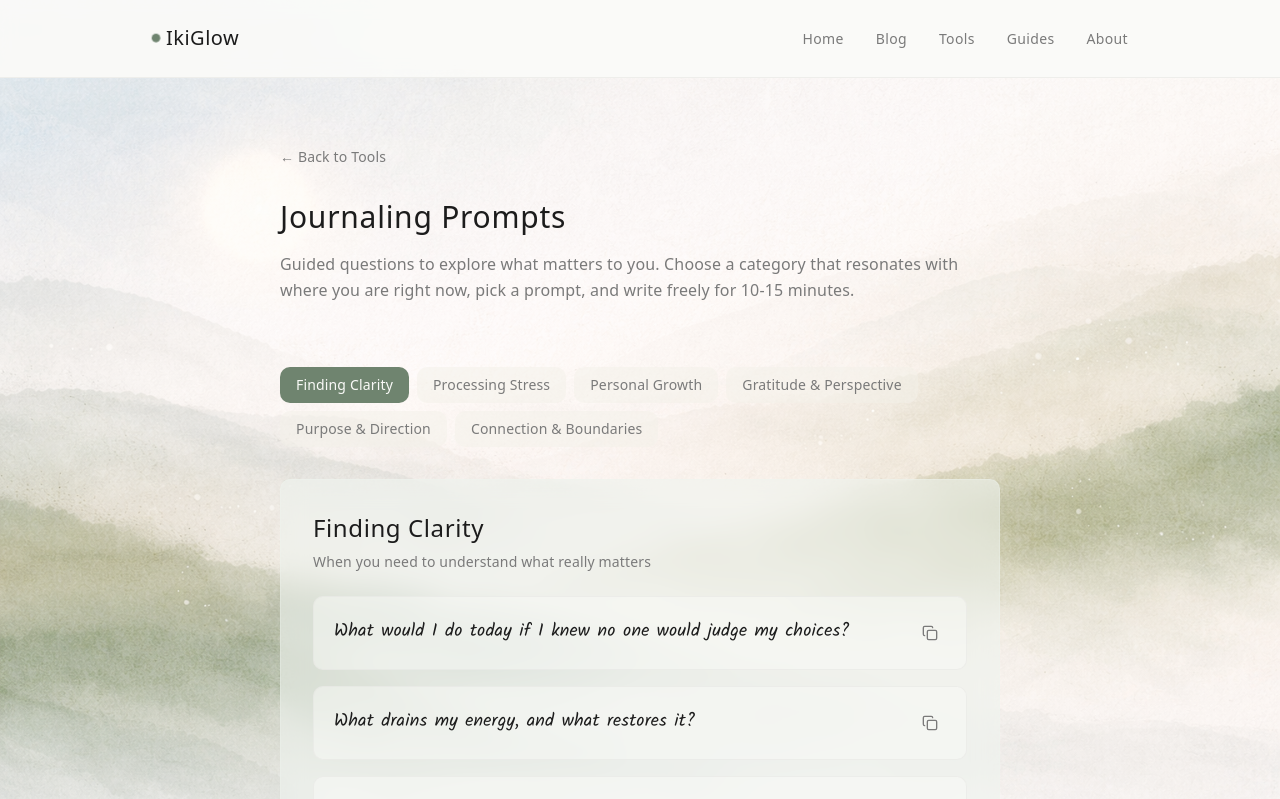
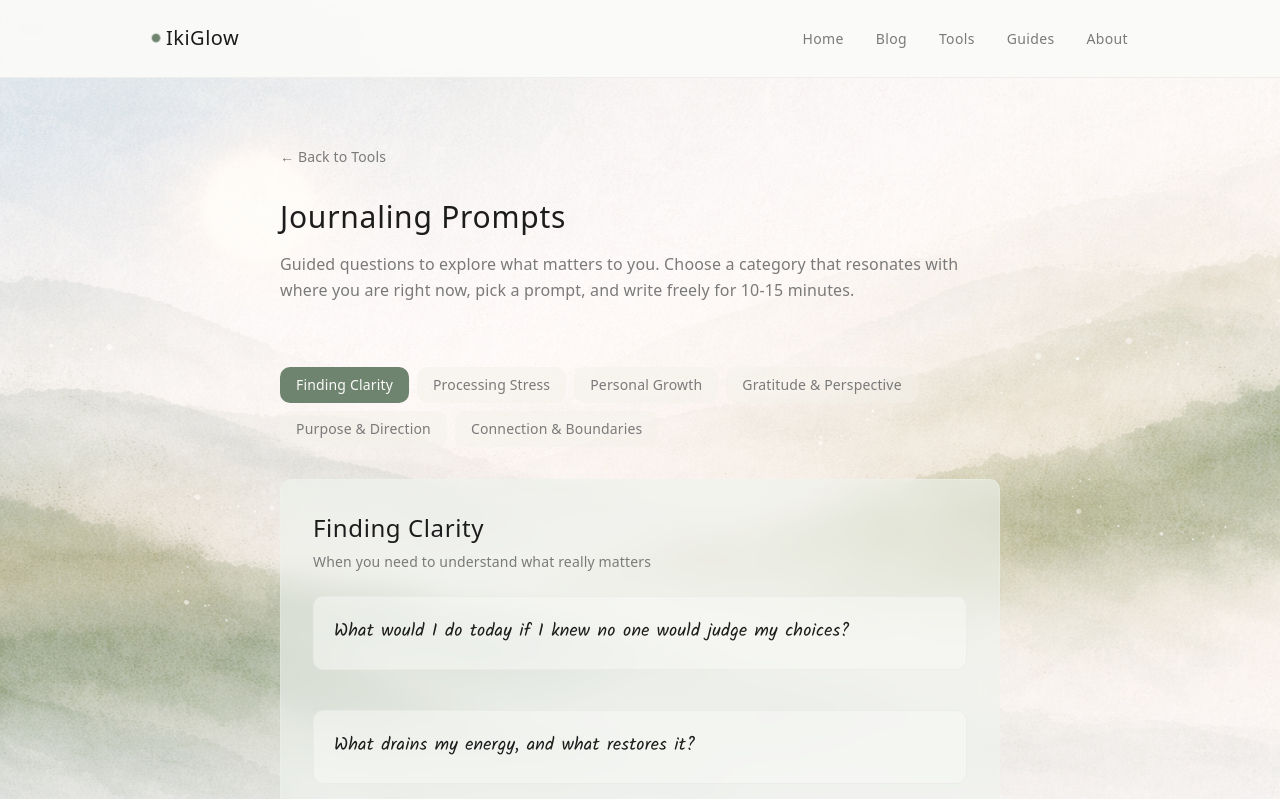
Before and after one commit to vibbs/ikiglow-marketing, a Next.js app: page /exercises/journaling in a window 1280 px wide. Shown: the top 799 px of the page. Built offline with nearby package versions, Linux system fonts and the light colour scheme.

Commit message:
refactor: adjust spacing and transition effects in JournalingPage component

```diff
--- a/src/app/exercises/journaling/page.tsx
+++ b/src/app/exercises/journaling/page.tsx
@@ -113,8 +113,8 @@ export default function JournalingPage() {
                             key={category}
                             onClick={() => setSelectedCategory(category)}
                             className={`px-4 py-2 rounded-sm text-sm transition-all ${selectedCategory === category
-                                    ? "bg-primary text-primary-foreground"
-                                    : "bg-muted/50 text-muted-foreground hover:bg-muted"
+                                ? "bg-primary text-primary-foreground"
+                                : "bg-muted/50 text-muted-foreground hover:bg-muted"
                                 }`}
                         >
                             {journalPrompts[category].title}
@@ -135,7 +135,7 @@ export default function JournalingPage() {
                         </p>
                     </div>
 
-                    <div className="space-y-4">
+                    <div className="space-y-10">
                         {journalPrompts[selectedCategory].prompts.map((prompt, index) => (
                             <div
                                 key={index}
@@ -147,7 +147,7 @@ export default function JournalingPage() {
                                     </p>
                                     <button
                                         onClick={() => copyPrompt(prompt, index)}
-                                        className="flex-shrink-0 p-2 rounded-sm hover:bg-muted/50 transition-colors"
+                                        className="flex-shrink-0 p-2 rounded-sm hover:bg-muted/50 transition-all opacity-100 md:opacity-0 md:group-hover:opacity-100"
                                         title="Copy prompt"
                                     >
                                         {copiedIndex === index ? (
```
